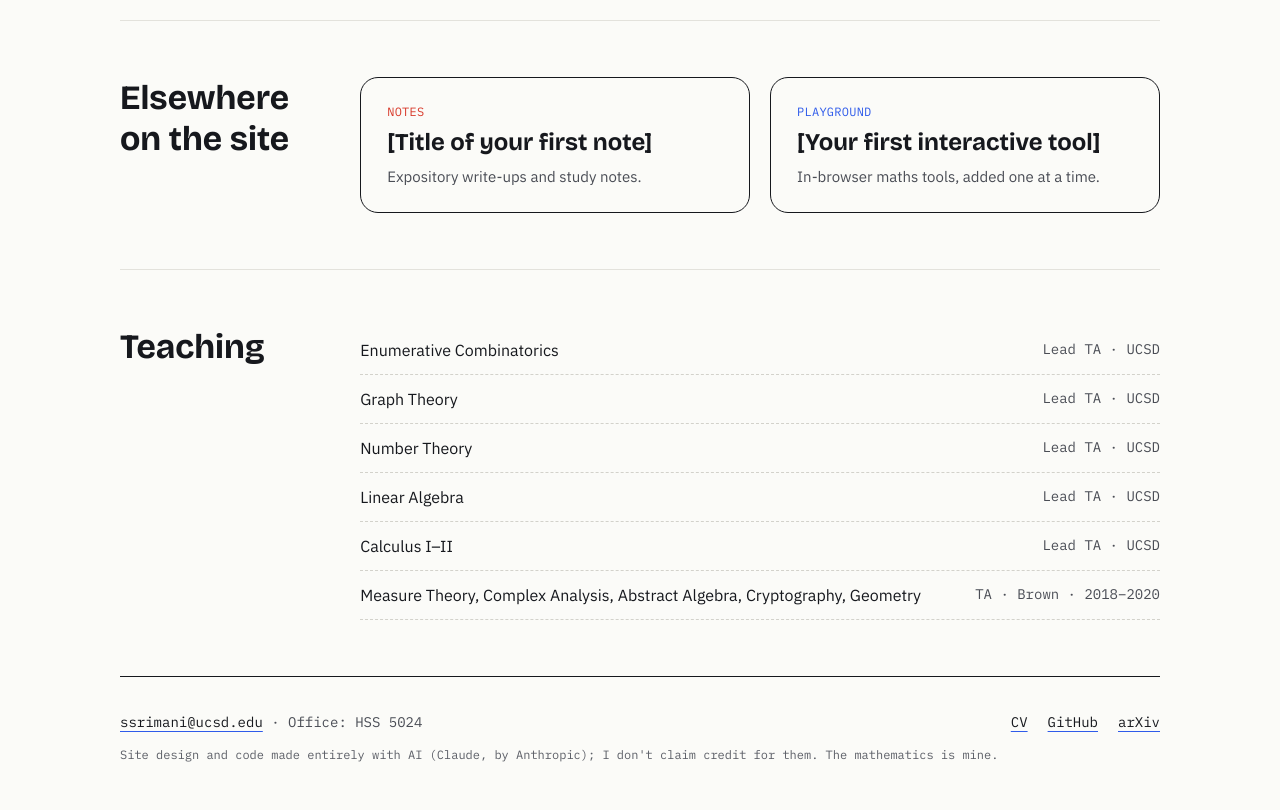
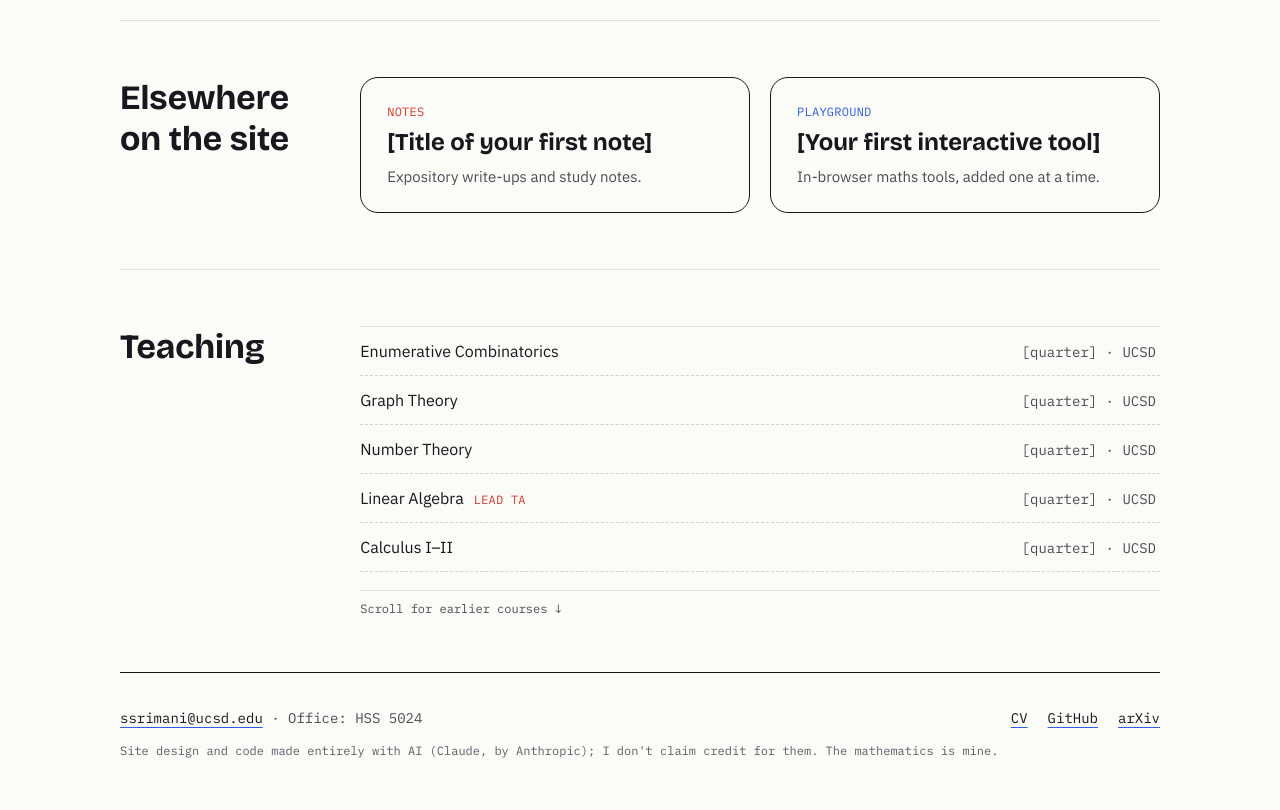
Before and after one commit to srinjoy98/srinjoy98.github.io, an Astro site: page / in a window 1280 px wide. Shown: the part 1177-1987 px from the top of the page. Built offline with nearby package versions, Linux system fonts and the light colour scheme; Astro itself is replaced by a stand-in of ours; a web font is replaced by a local one.

Commit message:
Teaching: correct roles, scrolling list

```diff
--- a/src/pages/index.astro
+++ b/src/pages/index.astro
@@ -10,6 +10,21 @@ const notes = Object.values(import.meta.glob('./notes/*.md', { eager: true }))
 const latest = notes[0];
 // Set to true to show the Off-axis section again (also re-add it to the nav in src/layouts/Base.astro).
 const SHOW_OFFAXIS = false;
+
+// Courses taught, MOST RECENT FIRST. Add new ones at the top.
+// role: 'TA' or 'Lead TA'. The list shows about 5 at a time and scrolls.
+const teaching = [
+  { course: 'Enumerative Combinatorics', term: '[quarter]', school: 'UCSD', role: 'TA' },
+  { course: 'Graph Theory', term: '[quarter]', school: 'UCSD', role: 'TA' },
+  { course: 'Number Theory', term: '[quarter]', school: 'UCSD', role: 'TA' },
+  { course: 'Linear Algebra', term: '[quarter]', school: 'UCSD', role: 'Lead TA' },
+  { course: 'Calculus I–II', term: '[quarter]', school: 'UCSD', role: 'TA' },
+  { course: 'Measure Theory', term: '[semester]', school: 'Brown', role: 'TA' },
+  { course: 'Complex Analysis', term: '[semester]', school: 'Brown', role: 'TA' },
+  { course: 'Abstract Algebra', term: '[semester]', school: 'Brown', role: 'TA' },
+  { course: 'Cryptography', term: '[semester]', school: 'Brown', role: 'TA' },
+  { course: 'Geometry', term: '[semester]', school: 'Brown', role: 'TA' },
+];
 ---
 <Base>
   <section style="display:flex;flex-wrap:wrap;align-items:center;gap:48px;padding:72px 0 56px">
@@ -73,11 +88,15 @@ const SHOW_OFFAXIS = false;
   <section id="teaching" class="section">
     <h2>Teaching</h2>
     <div class="body">
-      {[['Enumerative Combinatorics','Lead TA · UCSD'],['Graph Theory','Lead TA · UCSD'],['Number Theory','Lead TA · UCSD'],['Linear Algebra','Lead TA · UCSD'],['Calculus I–II','Lead TA · UCSD'],['Measure Theory, Complex Analysis, Abstract Algebra, Cryptography, Geometry','TA · Brown · 2018–2020']].map(([c, t]) => (
-        <div style="display:flex;flex-wrap:wrap;justify-content:space-between;gap:8px;padding:14px 0;border-bottom:1px dashed var(--rule-2)">
-          <span>{c}</span><span class="mono muted" style="font-size:14px">{t}</span>
-        </div>
-      ))}
+      <div class="scroll-list" tabindex="0" role="region" aria-label="Courses taught, most recent first">
+        {teaching.map((t) => (
+          <div class="scroll-row">
+            <span>{t.course}{t.role === 'Lead TA' && <span class="tag red" style="display:inline;margin-left:10px">LEAD TA</span>}</span>
+            <span class="mono muted" style="font-size:14px">{t.term} · {t.school}</span>
+          </div>
+        ))}
+      </div>
+      {teaching.length > 5 && <p class="mono muted" style="margin:10px 0 0;font-size:12px">Scroll for earlier courses ↓</p>}
     </div>
   </section>
 
--- a/src/styles/global.css
+++ b/src/styles/global.css
@@ -61,3 +61,9 @@ a:hover { color: var(--blue); }
 .prose .katex-display { padding: 18px 0; border-top: 1px solid var(--rule); border-bottom: 1px solid var(--rule); overflow-x: auto; }
 .prose blockquote { margin: 0; padding-left: 16px; border-left: 2px solid var(--blue); font-family: 'IBM Plex Sans', sans-serif; font-size: 15px; color: var(--muted); }
 .prose pre { overflow-x: auto; padding: 16px; background: var(--card); border-radius: 10px; font-size: 14px; }
+
+/* Teaching list: about five rows visible, the rest scroll */
+.scroll-list { max-height: 265px; overflow-y: auto; border-top: 1px solid var(--rule); border-bottom: 1px solid var(--rule); scrollbar-width: thin; scrollbar-color: var(--rule-2) transparent; }
+.scroll-list:focus-visible { outline: 2px solid var(--blue); outline-offset: 4px; }
+.scroll-row { display: flex; flex-wrap: wrap; justify-content: space-between; align-items: baseline; gap: 8px; padding: 14px 4px 14px 0; border-bottom: 1px dashed var(--rule-2); }
+.scroll-row:last-child { border-bottom: 0; }
```
